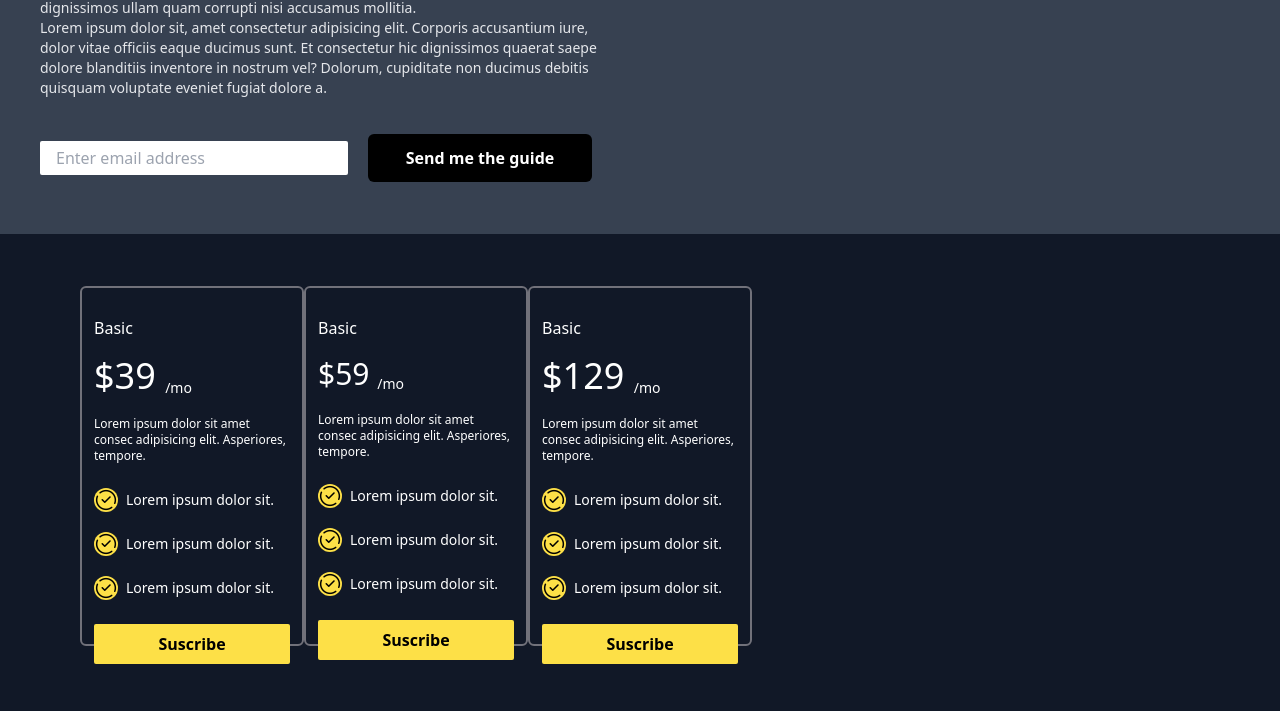
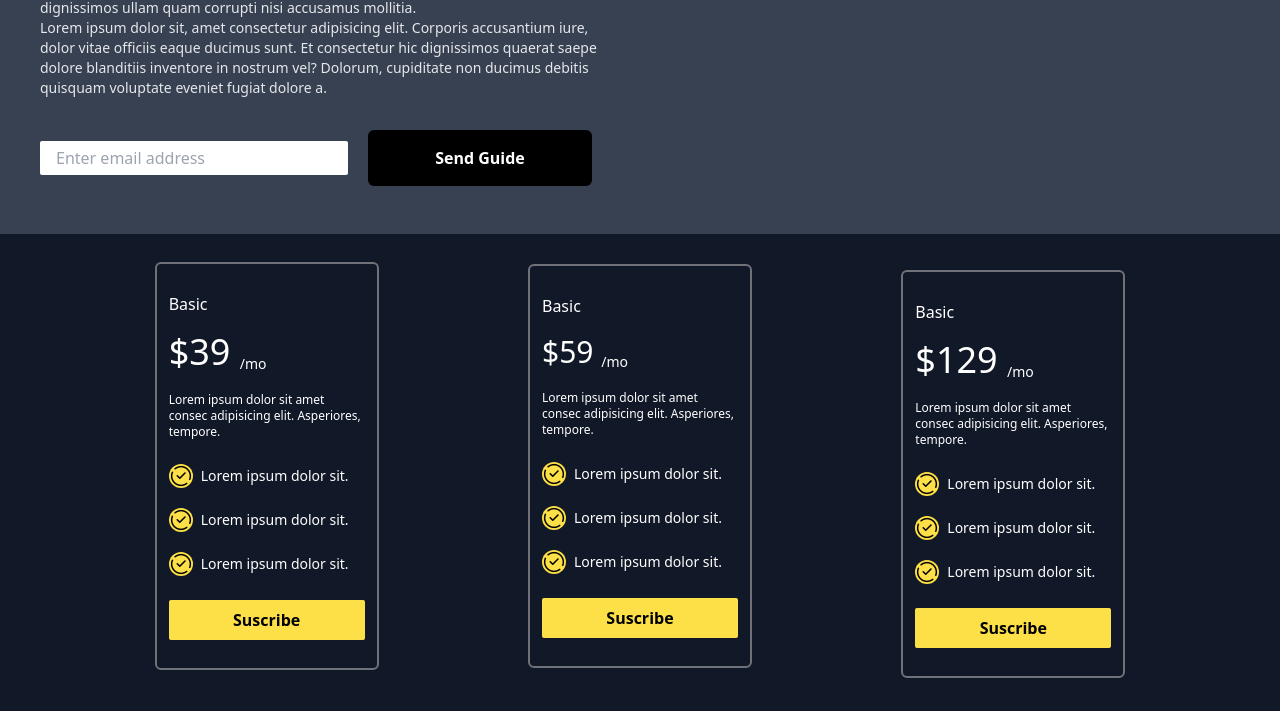
Before and after one commit to Sirvincee/remix-landing, a website: page src/remix.html in a window 1280 px wide. Shown: the part 822-1533 px from the top of the page. Drawn offline with Linux system fonts and the light colour scheme.

Commit message:
Additional touches

```diff
--- a/src/remix.html
+++ b/src/remix.html
@@ -90,7 +90,7 @@
           ea.
         </p>
         <div
-          class="w-[40%] text-sm flex items-center justify-center m-auto p-2 rounded-sm bg-yellow-300 text-black font-bold mb-3 lg:w-[40%] lg:p-4 lg:m-0 lg:ml-4 lg:text-base cursor-pointer lg:hover:bg-gray-700 lg:hover:text-white"
+          class="w-[40%] text-sm flex items-center justify-center m-auto p-3 rounded-sm bg-yellow-300 text-black font-bold mb-3 lg:w-[40%] lg:p-4 lg:m-0 lg:ml-4 lg:text-base cursor-pointer lg:hover:bg-gray-700 lg:hover:text-white"
         >
           Get Figma Plugin
         </div>
@@ -133,9 +133,9 @@
             />
           </div>
           <div
-            class="p-3 w-[40%] text-xs font-bold flex items-center justify-center bg-black rounded-sm text-white ml-2 cursor-pointer lg:text-base lg:border-transparent lg:rounded-md lg:ml-5 lg:hover:bg-yellow-300 lg:hover:text-black"
+            class="p-4 w-[40%] text-sm font-bold flex items-center justify-center bg-black rounded-sm text-white ml-2 cursor-pointer lg:text-base lg:border-transparent lg:rounded-md lg:ml-5 lg:hover:bg-yellow-300 lg:hover:text-black"
           >
-            Send me the guide
+            Send Guide
           </div>
         </div>
       </main>
@@ -143,11 +143,11 @@
       <!-- section 4 -->
       <!-- price tags -->
       <main
-        class="w-full flex flex-col items-center my-5 lg:h-[60vh] lg:flex-row lg:my-0 lg:px-20"
+        class="w-full flex flex-col items-center my-6 lg:flex-row lg:my-0 lg:px-20 lg:justify-around lg:py-7"
       >
         <!-- REMEMBER TO ADD SWIPER-JS TO THIS FOR SMALL SCREENS -->
         <div
-          class="w-[60%] borderlight lg:w-[20%] lg:h-[75%] p-3 rounded-sm lg:rounded-md mb-4 py-7"
+          class="w-[60%] borderlight lg:w-[20%] lg:h-[75%] p-3 rounded-sm lg:rounded-md mb-8 py-7"
         >
           <h5 class="text-xs pb-2 lg:text-base lg:mb-2">Basic</h5>
           <h2 class="text-2xl pb-3 lg:text-4xl lg:mb-2">
@@ -185,7 +185,7 @@
           </div>
         </div>
         <div
-          class="w-[60%] borderlight lg:w-[20%] lg:h-[75%] p-3 rounded-sm lg:rounded-md mb-4 py-7"
+          class="w-[60%] borderlight lg:w-[20%] lg:h-[75%] p-3 rounded-sm lg:rounded-md mb-8 py-7"
         >
           <h5 class="text-xs pb-2 lg:text-base lg:mb-2">Basic</h5>
           <h2 class="text-2xl pb-3 lg:text-3xl lg:mb-2">
@@ -332,5 +332,14 @@
         </div>
       </section>
     </footer>
+    <br />
+    <br />
+    <br />
+    <br />
+    <br />
+    <br />
+    <br />
+    <br />
+    <br />
   </body>
 </html>
```
Also changed, not shown: dist/output.css.
